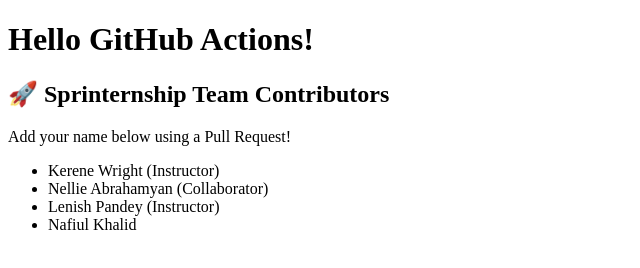
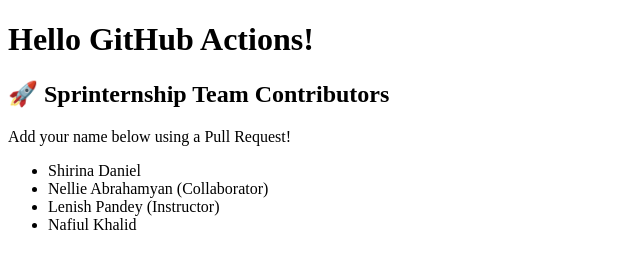
Before and after one commit to shirinadan/Sprinternship2026-Git-DevOps, a plain HTML site: page index.html in a window 1280 px wide. Shown: the full height of the page, 0-640 px from the left. Drawn offline with Linux system fonts and the light colour scheme.

Commit message:
Update repo

```diff
--- a/index.html
+++ b/index.html
@@ -12,7 +12,7 @@
 
 <ul id="team-list">
 
-    <li>Kerene Wright (Instructor)</li>
+    <li>Shirina Daniel</li>
     <li>Nellie Abrahamyan (Collaborator)</li>
     <li>Lenish Pandey (Instructor)</li>
     <li>Nafiul Khalid</li>
```
